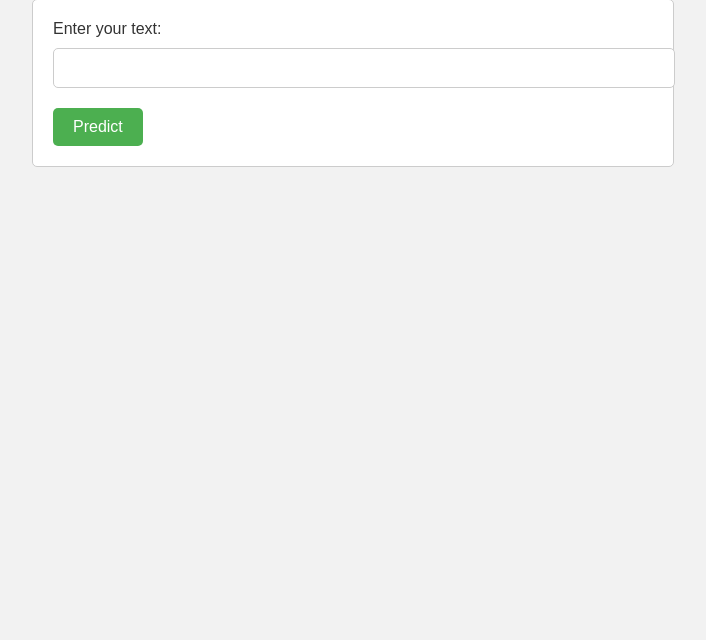
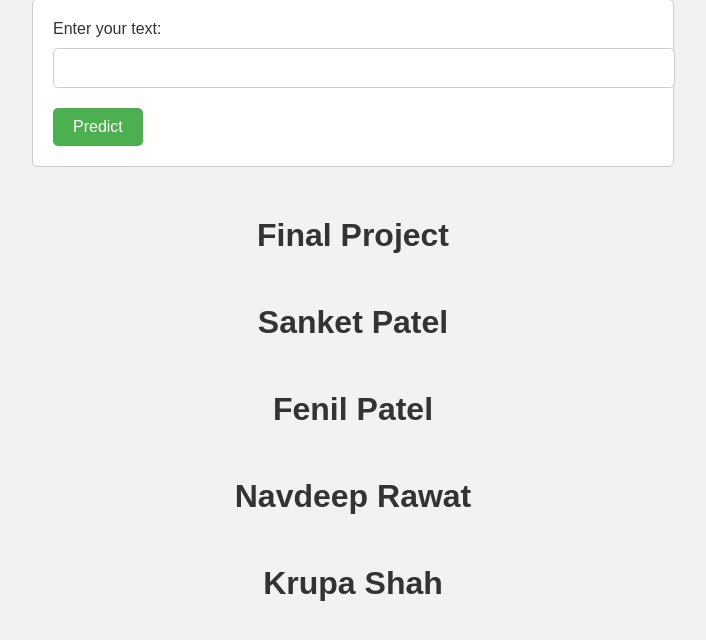
Before and after one commit to Sanket1909/nextwordpro, a Flask app: page / in a window 1280 px wide. Shown: the part 138-778 px from the top of the page, without its empty margins (287-993 px from the left). Run offline with Flask 3, Linux system fonts and the light colour scheme.

Commit message:
Update home.html

```diff
--- a/templates/home.html
+++ b/templates/home.html
@@ -56,10 +56,16 @@
   </head>
   <body>
     <h1>Next Word Prediction</h1>
+
     <form action="{{ url_for('predict') }}" method="POST">
       <label for="text">Enter your text:</label>
       <input type="text" name="text" id="text" required>
       <button type="submit">Predict</button>
     </form>
+     <h1>Final Project</h1>
+     <h1>Sanket Patel</h1>
+     <h1>Fenil Patel</h1>
+     <h1>Navdeep Rawat</h1>
+     <h1>Krupa Shah</h1>
   </body>
 </html>
```
